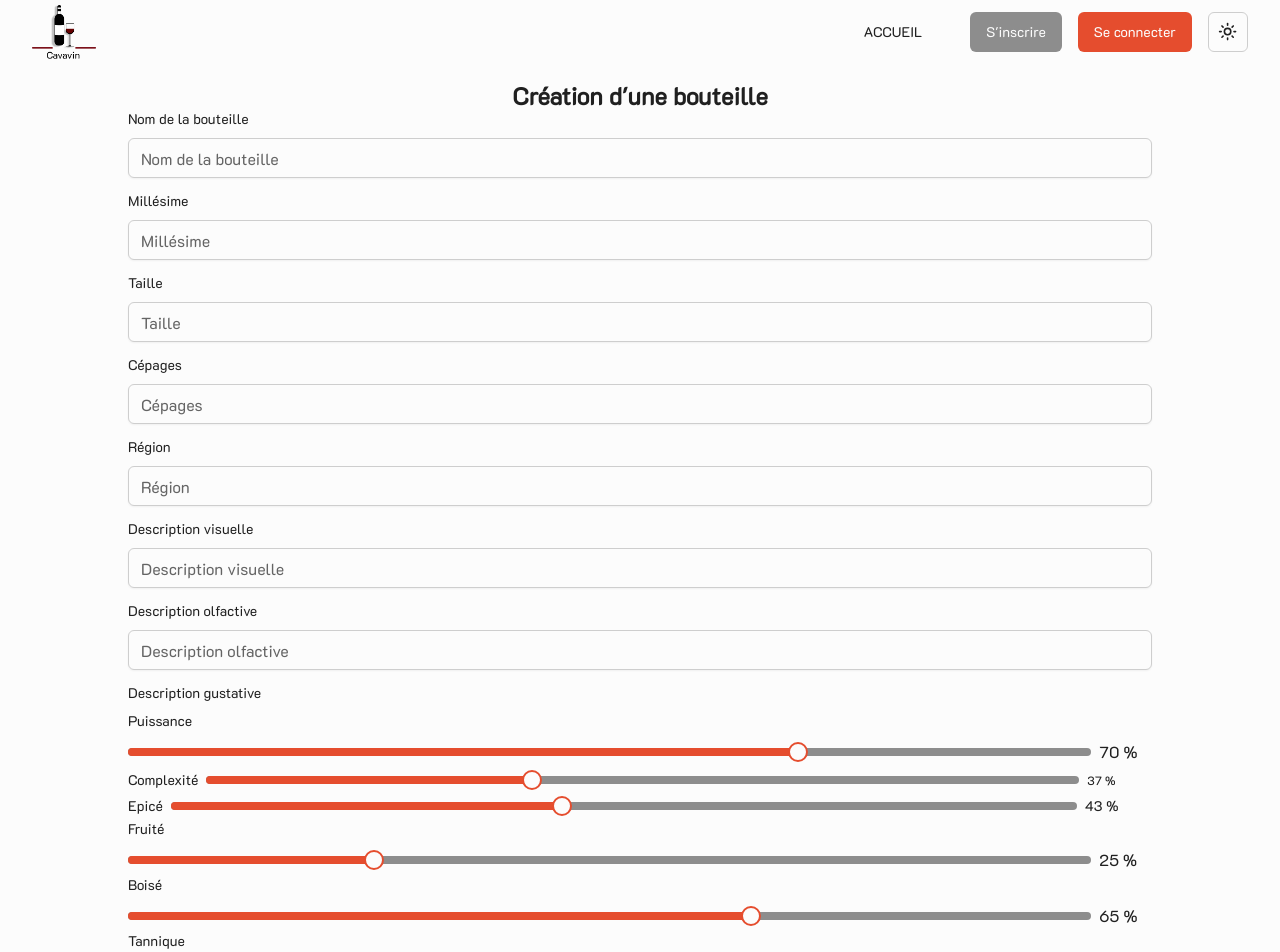
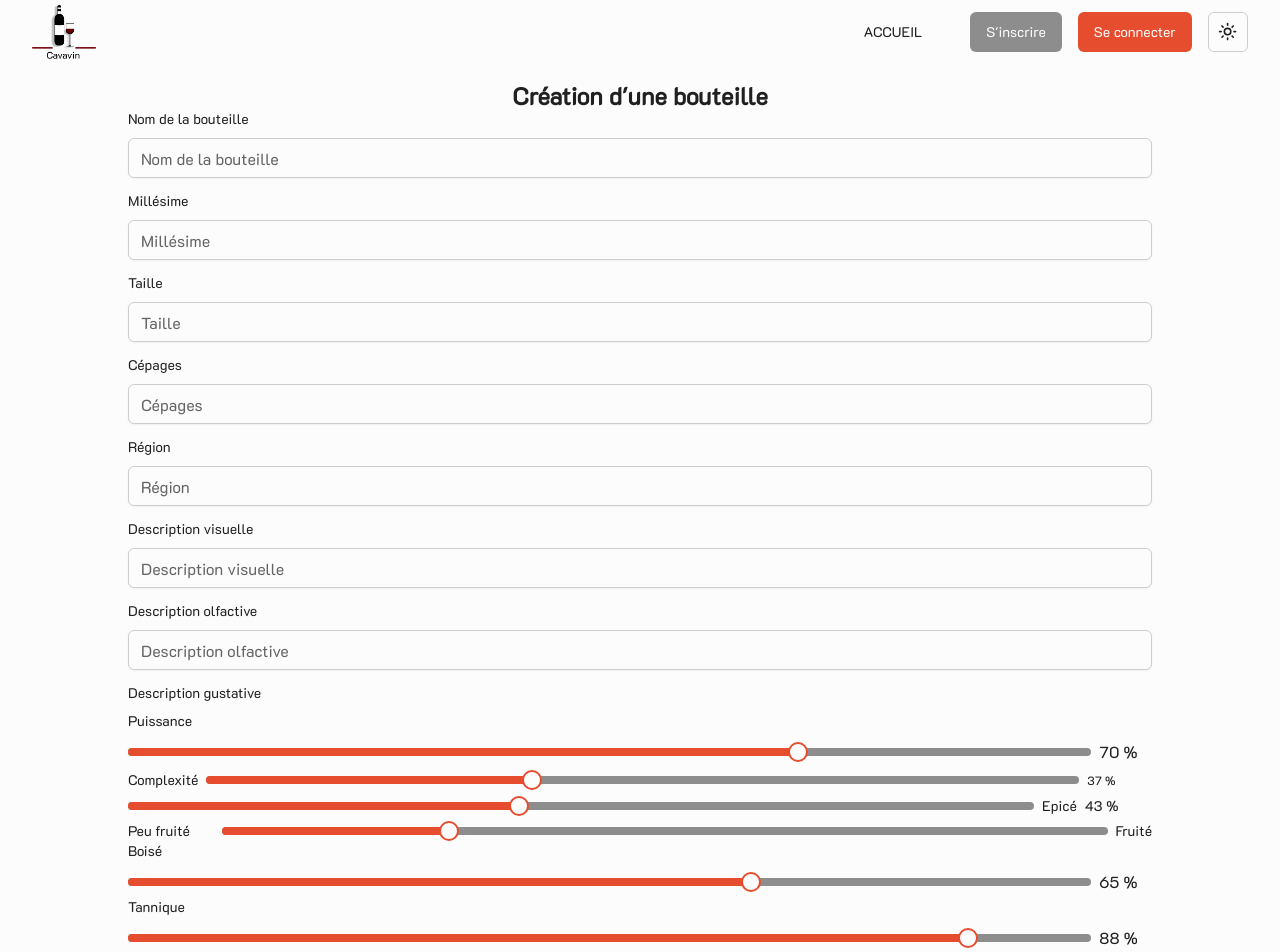
Before and after one commit to guillaume-pages/WineNot, a Next.js app: page /cellar/add/1 in a window 1280 px wide. Shown: the top 952 px of the page. Built offline with nearby package versions, Linux system fonts and the light colour scheme; no server answers.

Commit message:
test ui again

```diff
--- a/app/cellar/add/[id]/page.tsx
+++ b/app/cellar/add/[id]/page.tsx
@@ -142,14 +142,14 @@ export default function AddBottle() {
                   <span className='w-[76px] text-xs'>{sliderComplexity} %</span>
                 </div>
                 <div className='flex items-center space-x-2'>
+                  <Slider onValueChange={(e) => handleSliderSpicy(e)} defaultValue={sliderSpicy} max={100} step={1} />
                   <Label htmlFor='spicy'>Epicé</Label>
-                  <Slider onValueChange={(e) => handleSliderSpicy(e)} defaultValue={sliderSpicy} max={100} step={1} />
                   <span className='w-[76px] text-sm'>{sliderSpicy} %</span>
                 </div>
-                <Label htmlFor='fruit'>Fruité</Label>
-                <div className='flex'>
+                <div className='flex items-center space-x-2'>
+                  <Label className='w-[100px]' htmlFor='fruit'>Peu fruité</Label>
                   <Slider onValueChange={(e) => handleSliderFruit(e)} defaultValue={sliderFruit} max={100} step={1} />
-                  <span className='w-16 pl-2'>{sliderFruit} %</span>
+                  <Label htmlFor='fruit'>Fruité</Label>
                 </div>
                   <Label htmlFor='wood'>Boisé</Label>
                 <div className='flex'>
```
